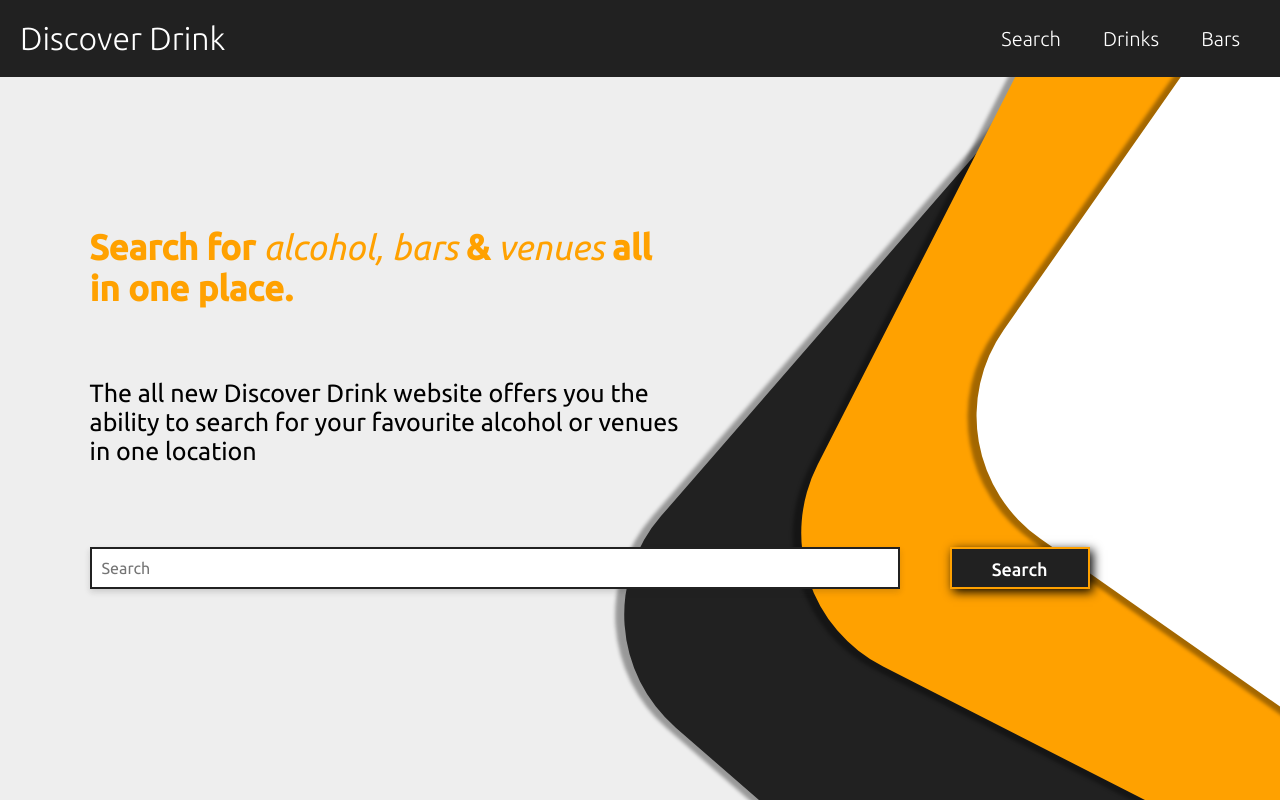
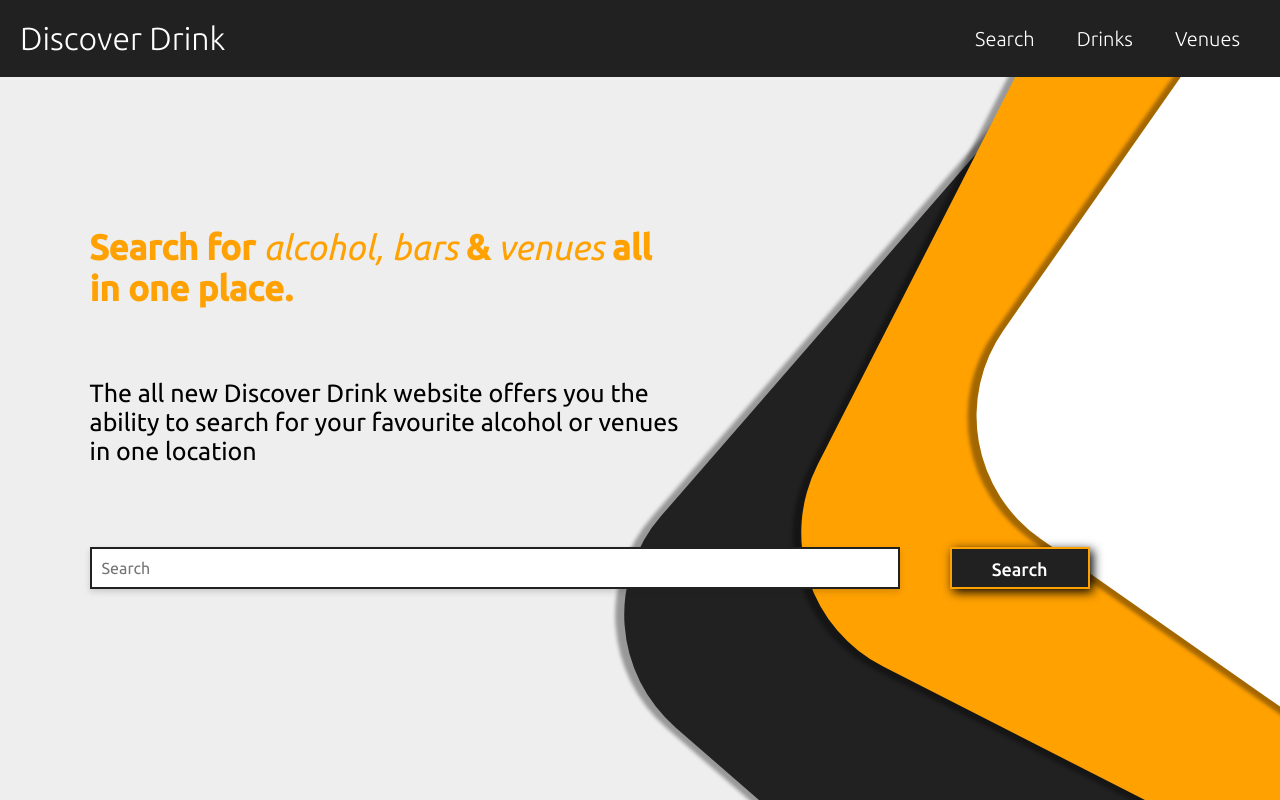
Before and after one commit to liamSully43/DiscoverDrink, a PHP site: page / in a window 1280 px wide. Run offline with PHP 8.4, Linux system fonts and the light colour scheme.

Commit message:
renamed bars to venues

```diff
--- a/index.php
+++ b/index.php
@@ -10,8 +10,8 @@ switch ($_SERVER['REQUEST_URI']) {
     case '/drinks' :
         require __DIR__ . '/views/drinks.php';
         break;
-    case '/bars' :
-        require __DIR__ . '/views/bars.php';
+    case '/venues' :
+        require __DIR__ . '/views/venues.php';
         break;
     default:
         http_response_code(404);
--- a/views/components/header.php
+++ b/views/components/header.php
@@ -12,7 +12,7 @@
         <nav>
             <a href='/search' class='<?php if($_SERVER['REQUEST_URI'] === "/search") {echo "selected";} ?>'>Search</a>
             <a href='/drinks' class='<?php if($_SERVER['REQUEST_URI'] === "/drinks") {echo "selected";} ?>'>Drinks</a>
-            <a href='/bars' class='<?php if($_SERVER['REQUEST_URI'] === "/bars") {echo "selected";} ?>'>Bars</a>
+            <a href='/venues' class='<?php if($_SERVER['REQUEST_URI'] === "/venues") {echo "selected";} ?>'>Venues</a>
         </nav>
     </header>
 </body>
--- a/views/components/searchbar.php
+++ b/views/components/searchbar.php
@@ -20,7 +20,7 @@
         $results = "";
     }
     else {
-        // search page stuff - not needed for home page or bars
+        // search page stuff - not needed for home page or venues
         $results = $_POST["search"];
         include "./searchDB.php";
         $results = search($results);
--- a/views/bars.php
+++ b/views/venues.php
@@ -5,7 +5,7 @@
         <!-- Google Fonts -->
         <link defer rel='preconnect' href='https://fonts.gstatic.com'>
         <link defer href='https://fonts.googleapis.com/css2?family=Ubuntu:ital,wght@0,300;0,400;0,500;1,400&display=swap' rel='stylesheet'>
-        <title>Discover Drink | Bars</title>
+        <title>Discover Drink | Venues</title>
     </head>
     <body>
 <?php
```
Also changed, not shown: README.md (deleted).
